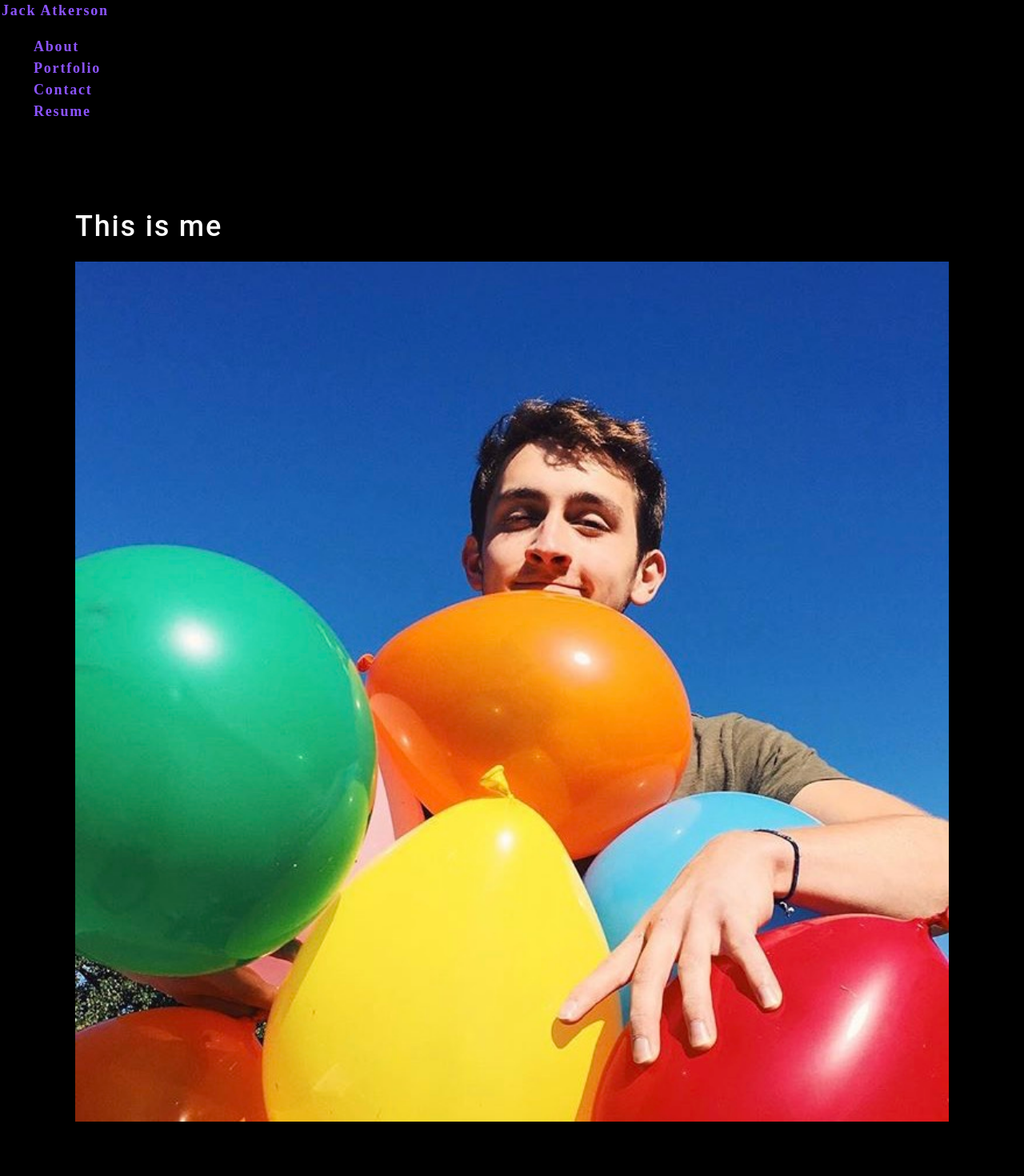
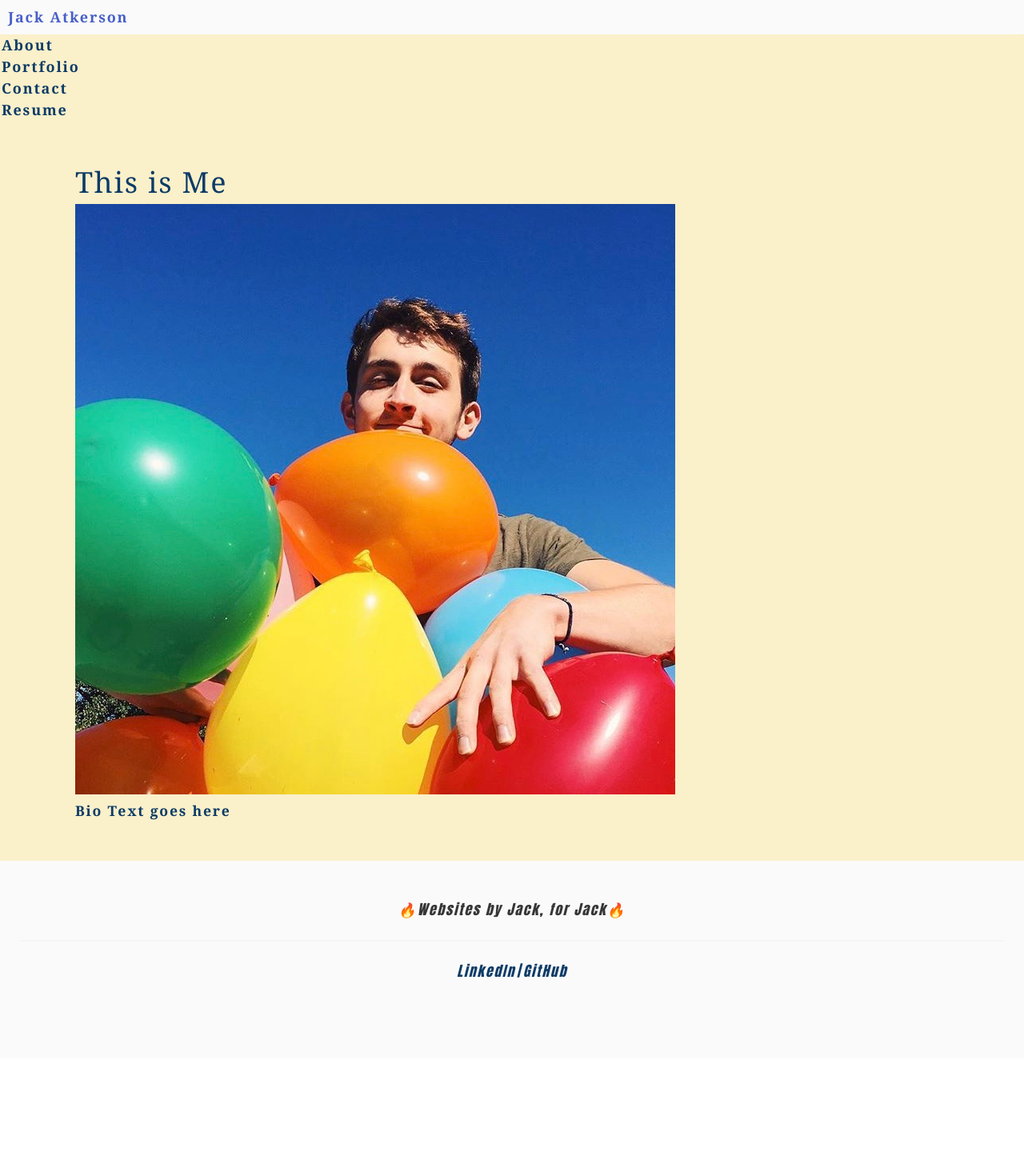
Before and after one commit to JackAtkerson/atkerson-react-portfolio, a React (Create React App) app: page / in a window 1280 px wide. Shown: the top 1470 px of the page at 80% size. After the commit the page ends 1323 px from the top, so only its background shows below. Built offline with nearby package versions, Linux system fonts and the light colour scheme.

Commit message:
Styling changes

```diff
--- a/package.json
+++ b/package.json
@@ -6,6 +6,7 @@
     "@testing-library/jest-dom": "^5.16.5",
     "@testing-library/react": "^11.1.0",
     "@testing-library/user-event": "^13.5.0",
+    "bulma": "^0.9.4",
     "react": "17.0.2",
     "react-dom": "17.0.2",
     "react-scripts": "5.0.1",
--- a/public/index.html
+++ b/public/index.html
@@ -24,6 +24,10 @@
       work correctly both with client-side routing and a non-root public URL.
       Learn how to configure a non-root public URL by running `npm run build`.
     -->
+
+    <!-- Style Sheets -->
+    <link rel="stylesheet" href="https://cdn.jsdelivr.net/npm/bulma@0.9.4/css/bulma.min.css">
+
     <title>React App</title>
   </head>
   <body>
--- a/src/components/About/index.js
+++ b/src/components/About/index.js
@@ -3,9 +3,17 @@ import aboutImage from '../../assets/images/about_headshot.jpg'
 
 function About() {
     return (
-        <section className='my-5'>
-            <h1 id='about'>This is me</h1>
-            <img src={aboutImage} className='my-2' style={{ width:'100%' }} alt='Jack Atkerson' />
+        <section className='is-ancestor'>
+            <div className='is-parent container is-justify-content-center'>
+                <div className='is-child'>
+                    <h1>This is Me</h1>
+                    <img src={aboutImage} alt='Jack Atkerson' />
+                </div>
+
+                <div>
+                    <p className='bio'>Bio Text goes here</p>
+                </div>
+            </div>
         </section>
     );
 }
--- a/src/components/Contact/index.js
+++ b/src/components/Contact/index.js
@@ -54,7 +54,7 @@ function ContactForm() {
                         <p className='error-text'>{errorMessage}</p>
                     </div>
                 )}
-                <button type='submit'>Submit</button>
+                <button class='button is-medium is-warning' type='submit'>Submit</button>
             </form>
         </section>
     );
--- a/src/components/Footer/index.js
+++ b/src/components/Footer/index.js
@@ -2,9 +2,15 @@ import React from 'react';
 
 function Footer() {
     return (
-        <footer>
-            <div>
-                <p>Feet</p>
+        <footer className='footer'>
+            <div className='content has-text-centered'>
+                <p>
+                    <strong>🔥Websites by Jack, for Jack🔥</strong>
+          <hr />
+          <a href="https://www.linkedin.com/in/jack-atkerson-79a505132/" target="_blank" rel="noreferrer">LinkedIn</a>
+          |
+          <a href="https://github.com/JackAtkerson" target="_blank" rel="noreferrer">GitHub</a>
+                </p>
             </div>
         </footer>
     )
--- a/src/components/Nav/index.js
+++ b/src/components/Nav/index.js
@@ -4,7 +4,7 @@ function Nav(props) {
  const tabs = ['About', 'Portfolio', 'Contact', 'Resume'];
 
  return (
-  <div>
+  <section className='hero'>
     <ul className='nav nav-tabs'>
       {tabs.map((tab) => (
         <li
@@ -25,7 +25,7 @@ function Nav(props) {
         </li>
       ))}
     </ul>
-  </div>
+  </section>
  );
 }
 
--- a/src/components/Portfolio/index.js
+++ b/src/components/Portfolio/index.js
@@ -48,16 +48,46 @@ function Portfolio() {
     ];
 
     return (
-        <div>
-            <p>Portfolio</p>
-            <hr />
+        <section className='tile is-ancestor'>
+            <div className='tile is-vertical is-parent'>
+                <div className='tile is-child is-4'>
+                    <h2>Name1</h2>
+                    <img src='../../assets/images/ship-space' alt='Ship Space Homepage'></img>
+                </div>
+                <div className='tile is-child is-4'>
+                    <h2>Name2</h2>
+                </div>
+            </div>
+            <div className='tile is-vertical is-parent'>
+                <div className='tile is-child is-4'>
+                    <h2>Name1</h2>
+                </div>
+                <div className='tile is-child is-4'>
+                    <h2>Name2</h2>
+                </div>
+            </div>
+            <div className='tile is-vertical is-parent'>
+                <div className='tile is-child is-4'>
+                    <h2>Name1</h2>
+                </div>
+                <div className='tile is-child is-4'>
+                    <h2>Name2</h2>
+                </div>
+            </div>
+        </section>
+    );
 
-            <Project projects={projects}></Project>
-        </div>
-    );
+
 };
 
 
 
 
 export default Portfolio;
+/*
+<div>
+<p>Portfolio</p>
+<hr />
+
+<Project projects={projects}></Project>
+</div> */
--- a/src/components/Project/index.js
+++ b/src/components/Project/index.js
@@ -10,13 +10,14 @@ function Project(props) {
     const repo = currentProject.repo;
 
     return (
-        <div>
+        <div className="column is-10">
             <h3>{name}</h3>
             <p>{description}</p>
             <img alt=''>{image}</img>
             <a href={link}>Deployed Application</a>
             <a href={repo}>GitHub Repo</a>
         </div>
+
     );
 }
 
--- a/src/components/Resume/index.js
+++ b/src/components/Resume/index.js
@@ -2,9 +2,10 @@ import React from 'react';
 
 function Resume() {
     return(
-        <div>
-            <h2>Resume</h2>
-        </div>
+        <section id="resume" class="section-one">
+            <h2 class="section-title">Resume</h2>
+            <embed src="./assets/images/resume.pdf" width="500" height="703" type="application/pdf" />
+        </section>
     );
 }
 
--- a/src/index.css
+++ b/src/index.css
@@ -5,24 +5,22 @@ main {
   padding: 50px 30px;
 }
 :root {
-  --primary: #8c54ff;
-  --secondary: #F3A847;
-  --tertiary: #B12704;
-  --light: #fafafa;
+  --primary: #0D3B66;
+  --secondary: #C39209;
+  --tertiary: #710000;
+  --light: #FAF0CA;
   --dark: #000000;
   --darker: #111111;
   --error: rgb(228, 46, 1);
   --spacing-one: calc(1rem * 0.5);
   --spacing-two: calc(1rem);
   --spacing-five: calc(2.5rem);
-
 }
 
 * {
   box-sizing: border-box;
 }
 
-html,
 body {
   min-height: 100%;
 }
@@ -34,22 +32,10 @@ body {
   line-height: 1.5;
   font-size: 18px;
   letter-spacing: .1em;
-  background: var(--dark);
-  color: var(--light);
-  font-family: 'Poiret One', cursive;
+  background: var(--light);
+  color: var(--primary);
+  font-family: 'Georgia';
 
-}
-
-h1,
-h2,
-h3,
-h4,
-h5,
-h6 {
-  font-family: 'Roboto', sans-serif;
-  font-weight: 500;
-  margin: 5px 0;
-  line-height: 1.25;
 }
 
 h1 {
@@ -92,32 +78,11 @@ a:hover {
 }
 
 header {
-  background: var(--dark);
+  background: var(--tertiary);
 }
 
 header a {
   color: var(--light);
-}
-
-button {
-  font-size: 1rem;
-  text-decoration: none;
-  padding: 0.25rem 1rem;
-  border-radius: .5rem;
-  border: none;
-  outline: none;
-  cursor: pointer;
-  margin: 0 1px;
-  background-color: var(--secondary);
-}
-
-button:hover {
-  opacity: .8;
-}
-
-button[disabled] {
-  cursor: default;
-  opacity: .8;
 }
 
 img {
@@ -130,6 +95,12 @@ span[role="img"] {
 
 form {
   width: 40%;
+}
+
+footer {
+  font-family:Impact, Haettenschweiler, 'Arial Narrow Bold', sans-serif;
+  font-style:italic;
+  background-color: var(--tertiary)
 }
 
 input {
@@ -163,26 +134,6 @@ textarea {
 	height: 120px;
 	border: 3px solid #cccccc;
 	padding: 5px;
-}
-
-.container {
-  width: 85%;
-  max-width: 1200px;
-  margin-left: auto;
-  margin-right: auto;
-}
-
-.flex-row {
-  display: flex;
-  flex-wrap: wrap;
-}
-
-.space-between {
-  justify-content: space-between;
-}
-
-.flex-end {
-  justify-content: flex-end;
 }
 
 .mx-1 {
@@ -242,32 +193,6 @@ textarea {
   cursor: pointer;
 }
 
-.modalBackdrop {
-	background: rgba(0, 0, 0, .65);
-	bottom: 0;
-	left: 0;
-	overflow: auto;
-	position: fixed;
-	right: 0;
-	top: 0;
-	z-index: 1;
-}
-
-.modalContainer {
-	background: var(--darker);
-	border-radius: 5px;
-	max-width: 100%;
-	margin: 50px auto;
-	padding: 15px;
-	width: 960px;
-}
-
-.modalTitle {
-	font-size: 18px;
-	font-weight: 600;
-	margin-bottom: 25px;
-}
-
 button {
 	background: var(--primary);
 	border: 0;
@@ -287,9 +212,18 @@ a {
 	padding: 2px 4px;
 	margin-left: -2px;
 	margin-right: -2px;
-
 }
 
 .navActive {
   color: var(--secondary);
 }
+
+.about {
+  display: flex;
+  flex-direction: column;
+  justify-content: center;
+}
+
+.bio {
+  display: flex;
+}
```
Also changed, not shown: 1 other file (tests, documents, lock files or other folders).
